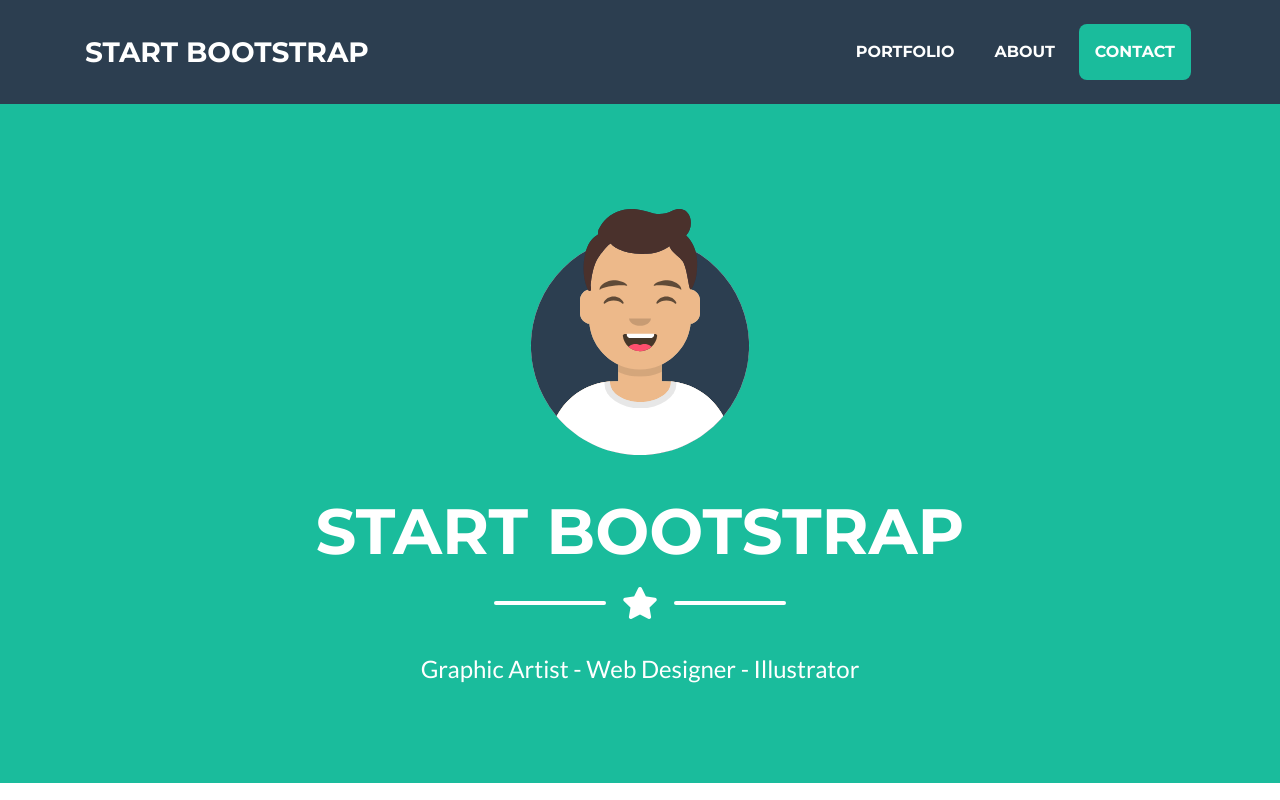
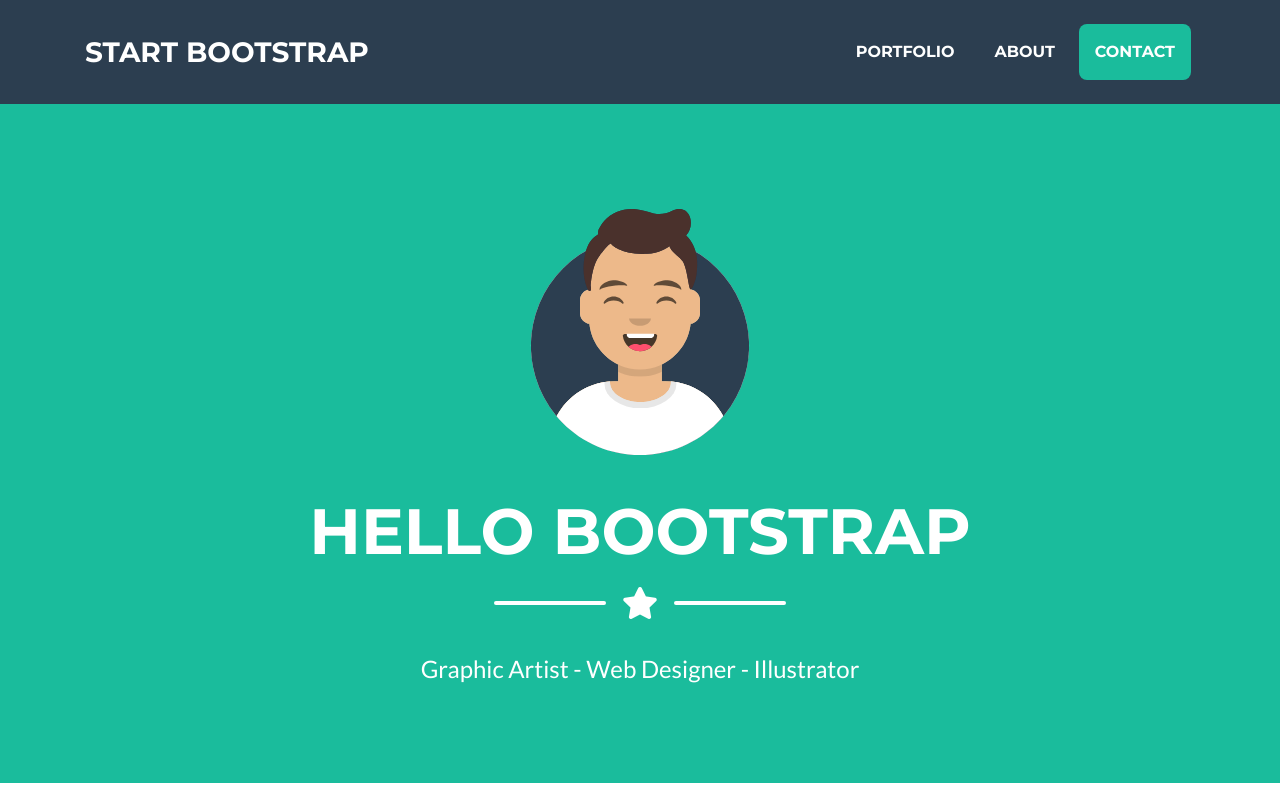
Before and after one commit to ahcmyfox/startbootstrap, a website with bundled scripts: page index.html in a window 1280 px wide. Shown: the top 800 px of the page. Built offline with nearby package versions, Linux system fonts and the light colour scheme.

Commit message:
Change start to hello

```diff
--- a/index.html
+++ b/index.html
@@ -54,7 +54,7 @@
       <img class="masthead-avatar mb-5" src="img/avataaars.svg" alt="">
 
       <!-- Masthead Heading -->
-      <h1 class="masthead-heading text-uppercase mb-0">Start Bootstrap</h1>
+      <h1 class="masthead-heading text-uppercase mb-0">Hello Bootstrap</h1>
 
       <!-- Icon Divider -->
       <div class="divider-custom divider-light">
```
